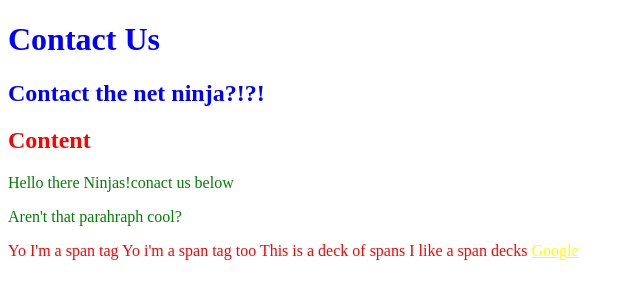
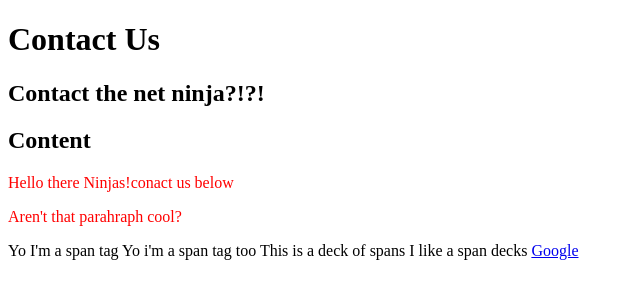
Before and after one commit to tengab/Ninja-CSS, a plain HTML site: page contact.html in a window 1280 px wide. Shown: the whole page, without its empty margins (0-640 px from the left). Drawn offline with Linux system fonts and the light colour scheme.

Commit message:
lesson 12

```diff
--- a/contact.html
+++ b/contact.html
@@ -17,9 +17,10 @@
 
 <h2 id="contenet-header">Content</h2>
 
+<div id="main-content">
 <p>Hello there Ninjas!conact us below</p>
-<p>Aren't that parahraph cool?</p>
-
+<p class="test">Aren't that parahraph cool?</p>
+</div>
 
 
 <span>Yo I'm a span tag</span>
--- a/css/syntax.css
+++ b/css/syntax.css
@@ -1,15 +1,11 @@
-body{
+#main-content p{
     color: red;
 }
 
-div{
-    color: blue;
+p{
+    color: black;
 }
-p{
+
+.test{
     color: green;
 }
-
-a{
-    color: yellow;
-    text-decoration: underline;
-}
```
